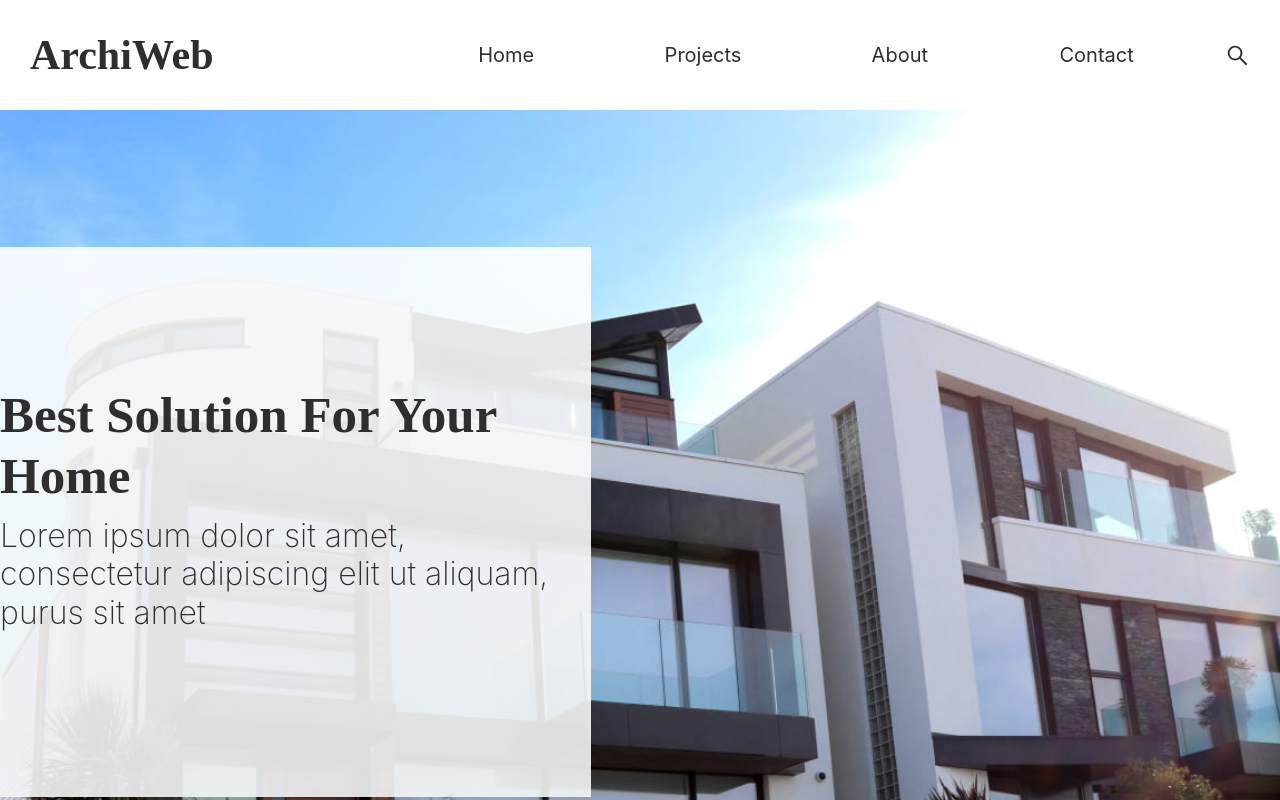
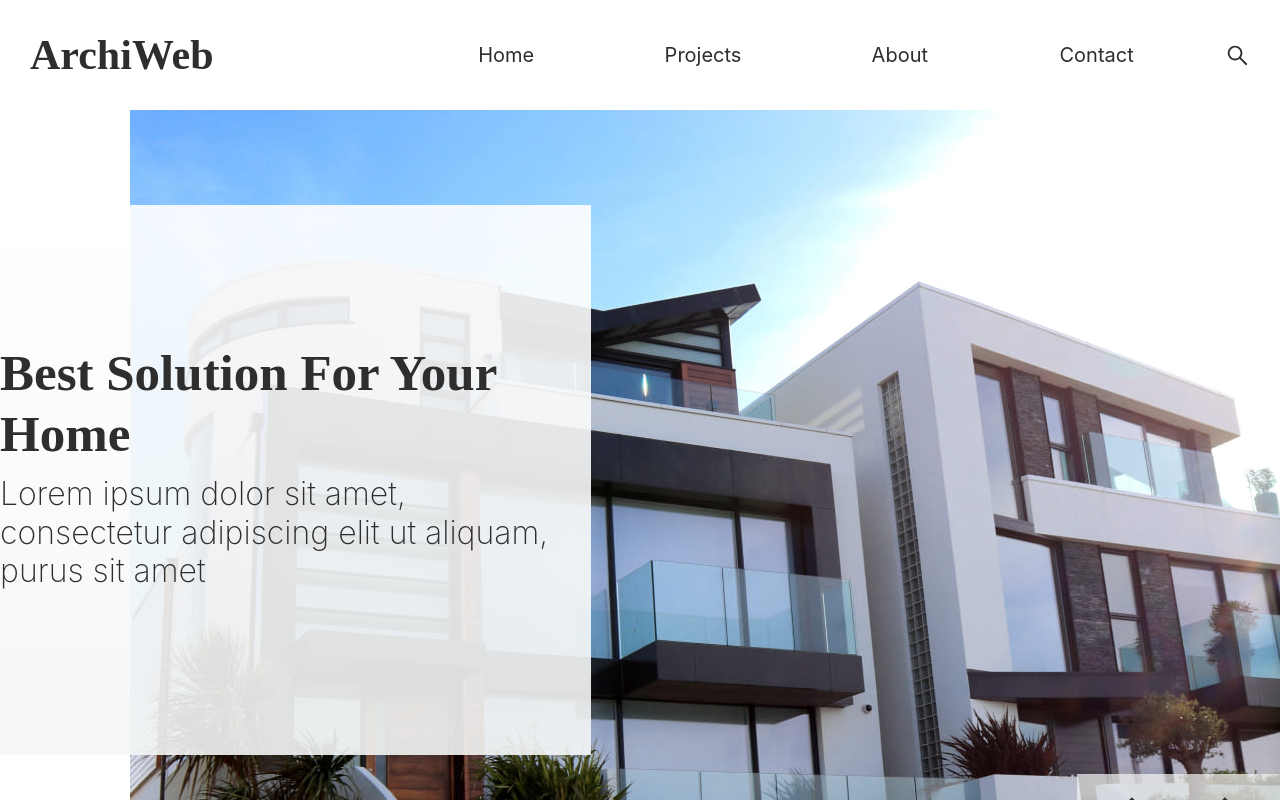
Before and after one commit to BlazerXXI/ArchiWeb, a React (Create React App) app: page / in a window 1280 px wide. Shown: the top 800 px of the page. Built offline with nearby package versions, Linux system fonts and the light colour scheme.

Commit message:
fix: fix hero image size

```diff
--- a/src/components/Hero.jsx
+++ b/src/components/Hero.jsx
@@ -63,12 +63,14 @@ const Hero = () => {
 					{" "}
 				</p>
 			</div>
-      <div>
+			<div className="flex justify-end">
 				<img
 					src={sliderImage[1]}
 					alt=" "
 					id="heroBg"
-          className="filter bgSlide brightness-50 sm:brightness-100  w-full"
+					className="filter bgSlide brightness-50 sm:brightness-100"
+					width="1150"
+					height="739"
 				/>
 				<div className="absolute bottom-0 right-0  flex gap-4 py-2 px-2 sm:gap-[50px] sm:py-[16px] sm:px-[33px] bg-[#F4F6F5B2] ">
 					<div onClick={() => setSlide(slide - 1)}>
```
Lines whose indentation alone changed are shown as unchanged.
